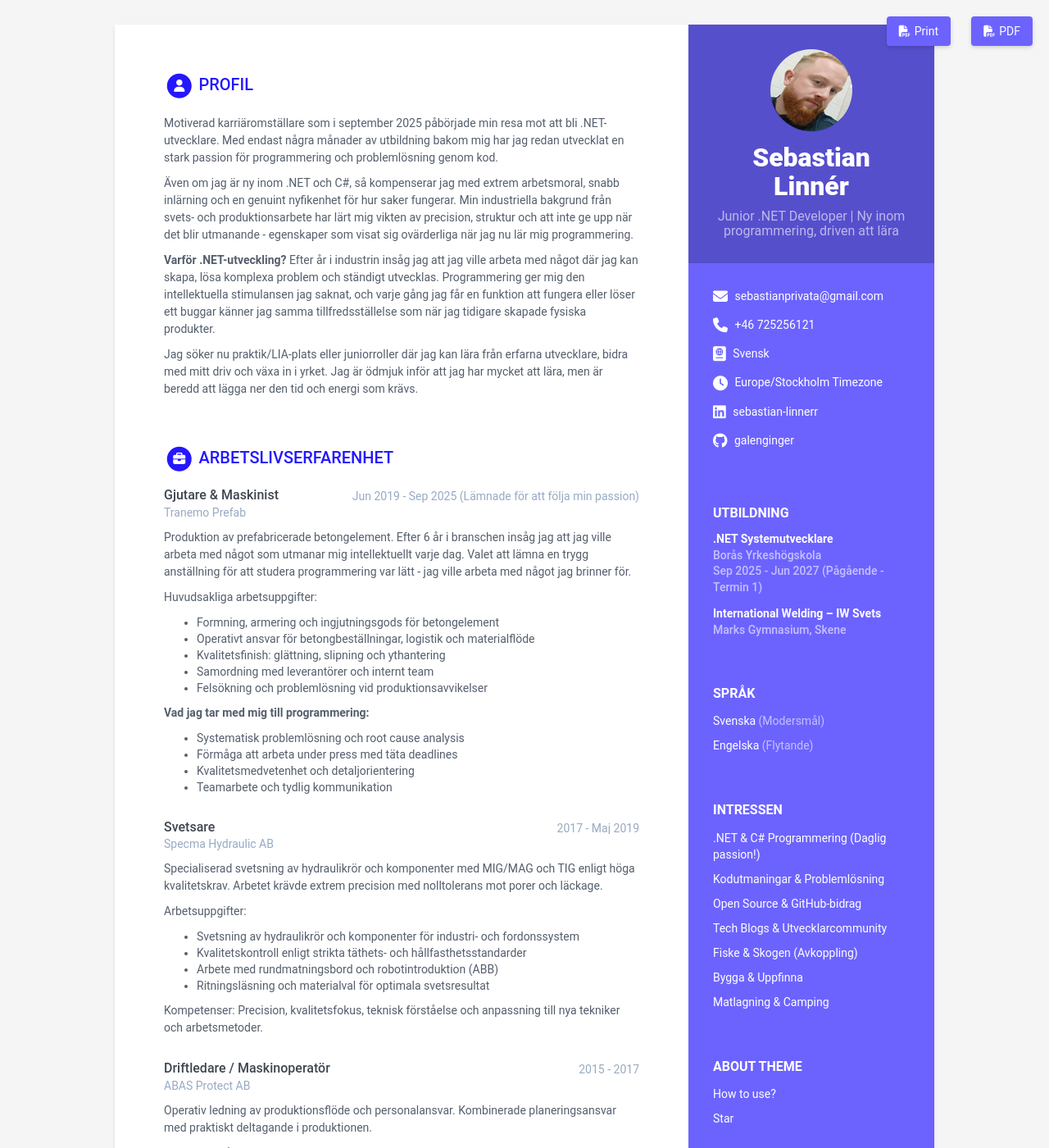
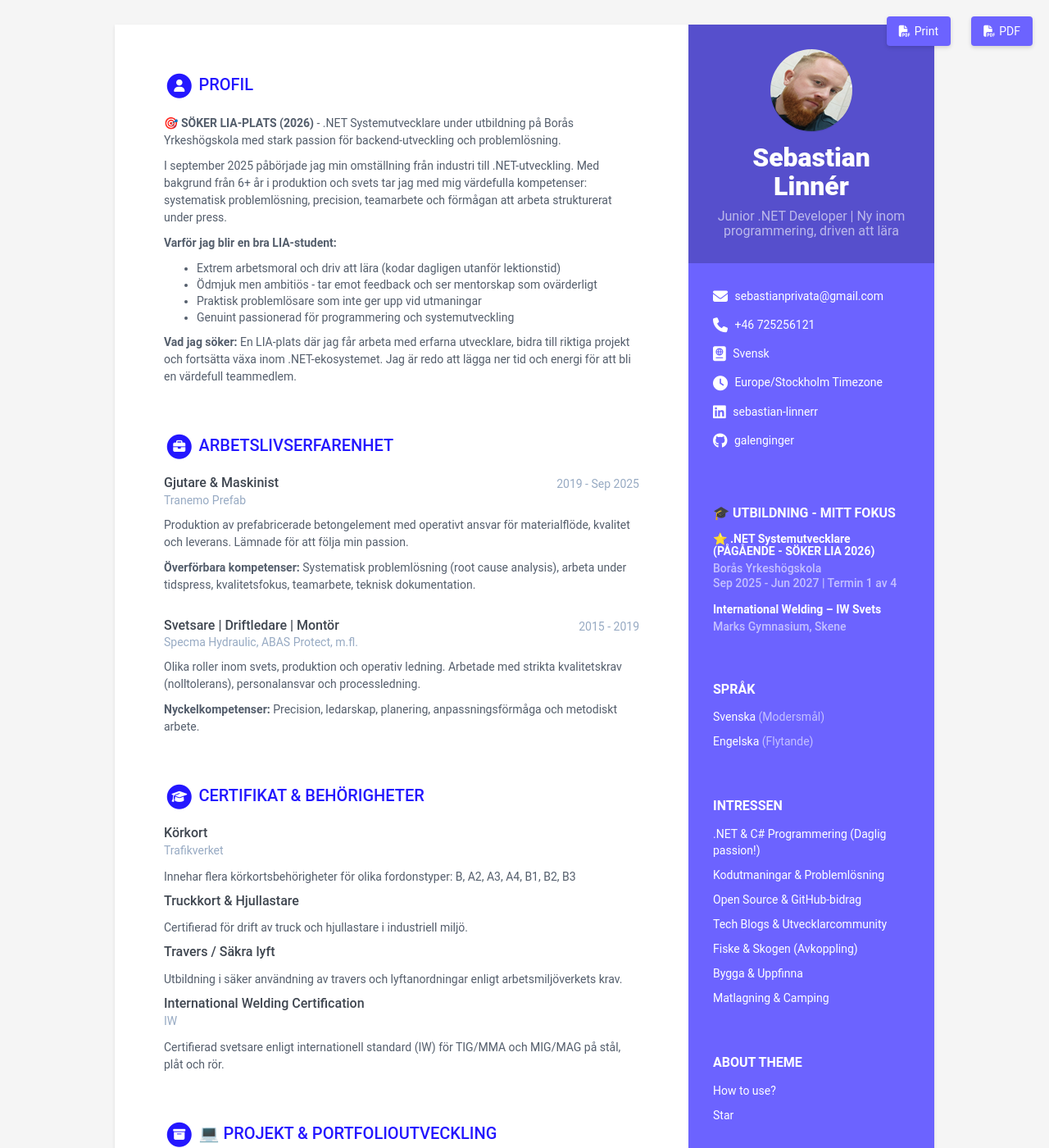
Before and after one commit to galenginger/OnlineCV, a Jekyll site: the page built from index.html, in a window 1280 px wide and 1400 px high. Shown: the whole window at 82% size. Built offline with Jekyll 4.4.1, drawn with Linux system fonts in a browser that asks for light colours; some of the changed text lies outside the part shown.

Commit message:
Lyfter fram utbildning som huvudfokus för LIA, kondenserar arbetslivserfarenhet och lägger till sidoprojekt

```diff
--- a/_data/data.yml
+++ b/_data/data.yml
@@ -72,61 +72,59 @@ sidebar:
 career-profile:
   title: Profil
   summary: |
-    Motiverad karriäromställare som i september 2025 påbörjade min resa mot att bli
-    .NET-utvecklare. Med endast några månader av utbildning bakom mig har jag redan
-    utvecklat en stark passion för programmering och problemlösning genom kod.
+    🎯 **SÖKER LIA-PLATS (2026)** - .NET Systemutvecklare under utbildning på
+    Borås Yrkeshögskola med stark passion för backend-utveckling och problemlösning.
 
-    Även om jag är ny inom .NET och C#, så kompenserar jag med extrem arbetsmoral,
-    snabb inlärning och en genuint nyfikenhet för hur saker fungerar. Min industriella
-    bakgrund från svets- och produktionsarbete har lärt mig vikten av precision,
-    struktur och att inte ge upp när det blir utmanande - egenskaper som visat sig
-    ovärderliga när jag nu lär mig programmering.
+    I september 2025 påbörjade jag min omställning från industri till .NET-utveckling.
+    Med bakgrund från 6+ år i produktion och svets tar jag med mig värdefulla
+    kompetenser: systematisk problemlösning, precision, teamarbete och förmågan att
+    arbeta strukturerat under press.
 
-    **Varför .NET-utveckling?** Efter år i industrin insåg jag att jag ville arbeta
-    med något där jag kan skapa, lösa komplexa problem och ständigt utvecklas.
-    Programmering ger mig den intellektuella stimulansen jag saknat, och varje gång
-    jag får en funktion att fungera eller löser ett buggar känner jag samma tillfredsställelse
-    som när jag tidigare skapade fysiska produkter.
+    **Varför jag blir en bra LIA-student:**
+    - Extrem arbetsmoral och driv att lära (kodar dagligen utanför lektionstid)
+    - Ödmjuk men ambitiös - tar emot feedback och ser mentorskap som ovärderligt
+    - Praktisk problemlösare som inte ger upp vid utmaningar
+    - Genuint passionerad för programmering och systemutveckling
 
-    Jag söker nu praktik/LIA-plats eller juniorroller där jag kan lära från erfarna
-    utvecklare, bidra med mitt driv och växa in i yrket. Jag är ödmjuk inför att jag
-    har mycket att lära, men är beredd att lägga ner den tid och energi som krävs.
+    **Vad jag söker:** En LIA-plats där jag får arbeta med erfarna utvecklare,
+    bidra till riktiga projekt och fortsätta växa inom .NET-ekosystemet. Jag är
+    redo att lägga ner tid och energi för att bli en värdefull teammedlem.
 education:
-  title: Utbildning
+  title: 🎓 Utbildning - Mitt Fokus
   info:
-  - degree: .NET Systemutvecklare
+  - degree: ⭐ .NET Systemutvecklare (PÅGÅENDE - SÖKER LIA 2026)
     university: Borås Yrkeshögskola
-    time: Sep 2025 - Jun 2027 (Pågående - Termin 1)
+    time: Sep 2025 - Jun 2027 | Termin 1 av 4
     details: |
-      Intensiv yrkeshögskoleutbildning inom modern .NET-utveckling som startade
-      september 2025. Trots att jag är i början av min utbildning har jag redan
-      märkt en enorm passion för programmering och systemutveckling.
+      **DETTA ÄR MIN HUVUDFOKUS** - Intensiv 2-årig yrkeshögskoleutbildning inom
+      modern .NET-utveckling med inriktning backend och systemarkitektur.
 
-      **Aktuella kurser och lärdomar (Termin 1):**
-        - Introduktion till C# och objektorienterad programmering
-        - Grundläggande programmeringslogik och algoritmer
-        - Versionhantering med Git och GitHub
-        - Problemlösning och felsökningsmetodik
-        - Introduktion till databaser och SQL
-        - Utvecklingsmiljöer (Visual Studio, VS Code)
+      📚 **Termin 1 (Sep-Dec 2025) - Aktuella studier:**
+        ✓ C# Fundamentals och Objektorienterad Programmering
+        ✓ Programmeringslogik, algoritmer och datastrukturer
+        ✓ Git, GitHub och versionhantering
+        ✓ SQL och relationsdatabaser (queries, design, normalisering)
+        ✓ Debugging, felsökning och problemlösningsmetodik
+        ✓ Visual Studio & VS Code utvecklingsmiljöer
 
-      **Kommande fokusområden i utbildningen:**
-        - Fördjupad C# och .NET Core/Framework
-        - ASP.NET Core och Web API-utveckling
-        - Entity Framework och avancerad databasdesign
-        - Systemarkitektur och design patterns
-        - Cloud-tjänster och Azure
-        - Agila metoder och projektledning
-        - Testdriven utveckling (TDD)
+      🚀 **Termin 2-3 (2026) - Kommande:**
+        ▶ Fördjupad C# och .NET 8/9
+        ▶ ASP.NET Core, Web API och RESTful services
+        ▶ Entity Framework Core och avancerad databasdesign
+        ▶ Design patterns och systemarkitektur
+        ▶ Azure Cloud Services och deployment
+        ▶ Testdriven utveckling (TDD) och CI/CD
+        ▶ Agila metoder (Scrum/Kanban)
 
-      **Min inlärningsresa:** Varje dag lär jag mig något nytt och jag älskar
-      känslan av att förstå nya koncept. Jag spenderar också tid utanför lektionstid
-      med att koda egna projekt, lösa kodutmaningar och följa tutorials för att
-      påskynda min utveckling.
+      💼 **LIA-PERIODER (2026-2027):**
+      Utbildningen inkluderar två LIA-perioder där jag kommer arbeta i verkliga
+      utvecklingsteam. Detta är vad jag ser mest fram emot - att applicera mina
+      kunskaper i riktiga projekt och lära från erfarna utvecklare.
 
-      **LIA (Lärande i Arbete):** Utbildningen inkluderar praktikperioder där jag
-      kommer att få applicera mina kunskaper i verkliga projekt - något jag ser
-      enormt fram emot!
+      💡 **Min dedikation:** Utöver lektionstid spenderar jag kvällar och helger
+      med att koda egna projekt (se nedan), lösa kodutmaningar och fördjupa mig i
+      .NET-ekosystemet. Programmering är inte bara en utbildning för mig - det är
+      min passion.
 
   - degree: International Welding – IW Svets
     university: Marks Gymnasium, Skene
@@ -144,95 +142,30 @@ education:
 
 experiences:
   title: Arbetslivserfarenhet
+  intro: |
+    6+ år inom industri och produktion har format mig till en systematisk problemlösare
+    med stark arbetsmoral. September 2025 valde jag att följa min passion och börja
+    studera .NET-utveckling heltid.
   info:
   - role: Gjutare & Maskinist
-    time: Jun 2019 - Sep 2025 (Lämnade för att följa min passion)
+    time: 2019 - Sep 2025
     company: Tranemo Prefab
     details: |
-      Produktion av prefabricerade betongelement. Efter 6 år i branschen
-      insåg jag att jag ville arbeta med något som utmanar mig intellektuellt varje dag.
-      Valet att lämna en trygg anställning för att studera programmering var lätt -
-      jag ville arbeta med något jag brinner för.
+      Produktion av prefabricerade betongelement med operativt ansvar för
+      materialflöde, kvalitet och leverans. Lämnade för att följa min passion.
 
-      Huvudsakliga arbetsuppgifter:
-        - Formning, armering och ingjutningsgods för betongelement
-        - Operativt ansvar för betongbeställningar, logistik och materialflöde
-        - Kvalitetsfinish: glättning, slipning och ythantering
-        - Samordning med leverantörer och internt team
-        - Felsökning och problemlösning vid produktionsavvikelser
+      **Överförbara kompetenser:** Systematisk problemlösning (root cause analysis),
+      arbeta under tidspress, kvalitetsfokus, teamarbete, teknisk dokumentation.
 
-      **Vad jag tar med mig till programmering:**
-        - Systematisk problemlösning och root cause analysis
-        - Förmåga att arbeta under press med täta deadlines
-        - Kvalitetsmedvetenhet och detaljorientering
-        - Teamarbete och tydlig kommunikation
+  - role: Svetsare | Driftledare | Montör
+    time: 2015 - 2019
+    company: Specma Hydraulic, ABAS Protect, m.fl.
+    details: |
+      Olika roller inom svets, produktion och operativ ledning. Arbetade med
+      strikta kvalitetskrav (nolltolerans), personalansvar och processledning.
 
-  - role: Svetsare
-    time: 2017 - Maj 2019
-    company: Specma Hydraulic AB
-    details: |
-      Specialiserad svetsning av hydraulikrör och komponenter med MIG/MAG och TIG
-      enligt höga kvalitetskrav. Arbetet krävde extrem precision med nolltolerans
-      mot porer och läckage.
-
-      Arbetsuppgifter:
-        - Svetsning av hydraulikrör och komponenter för industri- och fordonssystem
-        - Kvalitetskontroll enligt strikta täthets- och hållfasthetsstandarder
-        - Arbete med rundmatningsbord och robotintroduktion (ABB)
-        - Ritningsläsning och materialval för optimala svetsresultat
-
-      Kompetenser: Precision, kvalitetsfokus, teknisk förståelse och anpassning
-      till nya tekniker och arbetsmetoder.
-
-  - role: Driftledare / Maskinoperatör
-    time: 2015 - 2017
-    company: ABAS Protect AB
-    details: |
-      Operativ ledning av produktionsflöde och personalansvar. Kombinerade
-      planeringsansvar med praktiskt deltagande i produktionen.
-
-      Ansvarsområden:
-        - Planering av produktionsordrar och leveransflöde
-        - Arbetsfördelning och koordinering av personal
-        - Operativt deltagande i produktionen vid behov
-        - Säkerställande av produktionskvalitet och leveranstider
-
-      Nyckelkompetenser: Ledarskap, planering, kommunikation och
-      problemlösning under tidspress.
-
-  - role: Lastmaskinist (Hjullastare)
-    time:
-    company: EME Energiproduktion AB
-    details: |
-      Materialförsörjning och driftstabilitet för energiproduktion. Arbete med
-      hjullastare för materialhantering och blandning.
-
-      Arbetsuppgifter:
-        - Materialförsörjning och säkerställande av driftstabilitet
-        - Blandning och kontroll av fuktbalans för optimal förbränning
-        - Helg- och nattpass vid behov för att upprätthålla kontinuerlig drift
-
-  - role: Svetsare & Montör
-    time:
-    company: Borås Svets & Montage
-    details: |
-      Svetsning och montering både inomhus och utomhus enligt kundspecifikationer.
-
-      Arbetsuppgifter:
-        - Svetsning och strukturell montering på plats
-        - Kapning, borrning och förberedelse av material
-        - Anpassning till varierande projekt och arbetsmiljöer
-
-  - role: Svetsare / Montör
-    time:
-    company: Lydde Mekaniska
-    details: |
-      Svetsning och strukturell montering för industri- och byggprojekt.
-
-      Arbetsuppgifter:
-        - Svets och strukturell montering enligt ritningar
-        - Kapning och borrning av material
-        - Kvalitetskontroll och efterarbete
+      **Nyckelkompetenser:** Precision, ledarskap, planering, anpassningsförmåga
+      och metodiskt arbete.
 
 certifications:
   title: Certifikat & Behörigheter
@@ -281,19 +214,26 @@ certifications:
       och MIG/MAG på stål, plåt och rör.
 
 projects:
-  title: Projekt & Lärande
+  title: 💻 Projekt & Portfolioutveckling
   intro: >
-    Även om jag precis börjat min programmeringsresa i september 2025, arbetar jag aktivt med
-    projekt och övningar för att påskynda min utveckling. Här är exempel på vad jag jobbar med
-    och planerar att bygga under min utbildning.
+    Förutom skolprojekt arbetar jag aktivt med egna sidoprojekt för att påskynda min utveckling.
+    Här är exempel på vad jag bygger och lär mig.
   assignments:
+  - title: "🌐 Sebastian.pluggar.se - Min Studieportal"
+    link: "https://galenginger.github.io/Sebastian.pluggar.se/"
+    tagline: "Personlig studieportal där jag dokumenterar min inlärningsresa inom .NET och programmering. Innehåller anteckningar, reflektioner och tutorials från min väg till att bli utvecklare."
+
+  - title: "🧩 4-vägsförslutningen - Interaktiv Problemlösning"
+    link: "https://galenginger.github.io/Sebastian.pluggar.se/4-vagsl%C3%B6sningen/"
+    tagline: "Interaktivt projekt för att träna logiskt tänkande och problemlösning. Praktiskt exempel på hur jag tillämpar programmering för verkliga utmaningar."
+
+  - title: Videotek-Applikation (Skolprojekt)
+    link: "#"
+    tagline: "Databasdriven C# applikation med SQL för videohantering. CRUD-operationer, relationsdatabaser och OOP-design. Mitt första större databasprojekt."
+
   - title: Konsollapplikationer i C#
     link: "#"
-    tagline: "Grundläggande konsolprogram för att öva på syntax, loopar, conditionals och objektorientering. Fokus på att verkligen förstå grunderna."
-
-  - title: Videotek-Applikation (Pågående skolprojekt)
-    link: "#"
-    tagline: "Databasdriven applikation för videohantering med C# och SQL. Implementerar CRUD-operationer, relationsdatabaser och objektorienterad design för att hantera filmer, kategorier och användare."
+    tagline: "Grundläggande konsolprogram för att öva syntax, loopar, conditionals och objektorientering. Fokus på att behärska fundamenten."
 
   - title: GitHub Learning Repository
     link: "https://github.com/galenginger"
```
